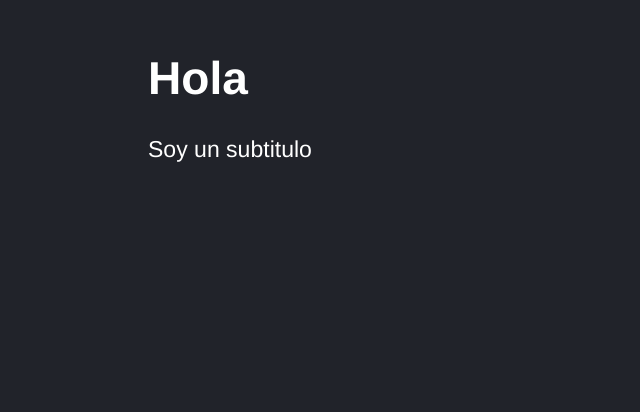
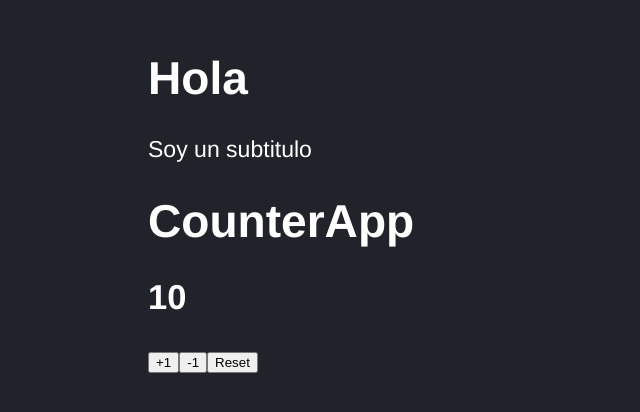
Before and after one commit to Alejandro-Figueiras/Curso-React-FH, a React (Vite) app in the folder 03-counter-app-vite/: page / in a window 1280 px wide. Shown: the part 128-540 px from the top of the page, without its empty margins (0-640 px from the left). Built offline with nearby package versions, Linux system fonts and the light colour scheme.

Commit message:
03-counter-app-vite add CounterApp component with events and useState hook

```diff
--- /dev/null
+++ b/03-counter-app-vite/src/CounterApp.jsx
@@ -0,0 +1,30 @@
+import { useState } from "react"
+
+const CounterApp = ({ value = 0 }) => {
+	const [counter, setCounter] = useState(value)
+
+	const handleAdd = () => {
+		// setCounter(counter+1)
+		setCounter((c) => c + 1)
+	}
+
+	const handleSubstract = () => {
+		setCounter((c) => c - 1)
+	}
+
+	const handleReset = () => {
+		setCounter(value)
+	}
+
+	return (
+		<>
+			<h1>CounterApp</h1>
+			<h2>{counter}</h2>
+			<button onClick={handleAdd}>+1</button>
+			<button onClick={handleSubstract}>-1</button>
+			<button onClick={handleReset}>Reset</button>
+		</>
+	)
+}
+
+export default CounterApp
--- a/03-counter-app-vite/src/main.jsx
+++ b/03-counter-app-vite/src/main.jsx
@@ -2,9 +2,11 @@
 import { createRoot } from 'react-dom/client'
 import HelloWorldApp from './HelloWorldApp.jsx'
 import './index.css'
+import CounterApp from './CounterApp.jsx'
 
 createRoot(document.getElementById('root')).render(
   <StrictMode>
     <HelloWorldApp />
+    <CounterApp value={10} />
   </StrictMode>,
 )
```
